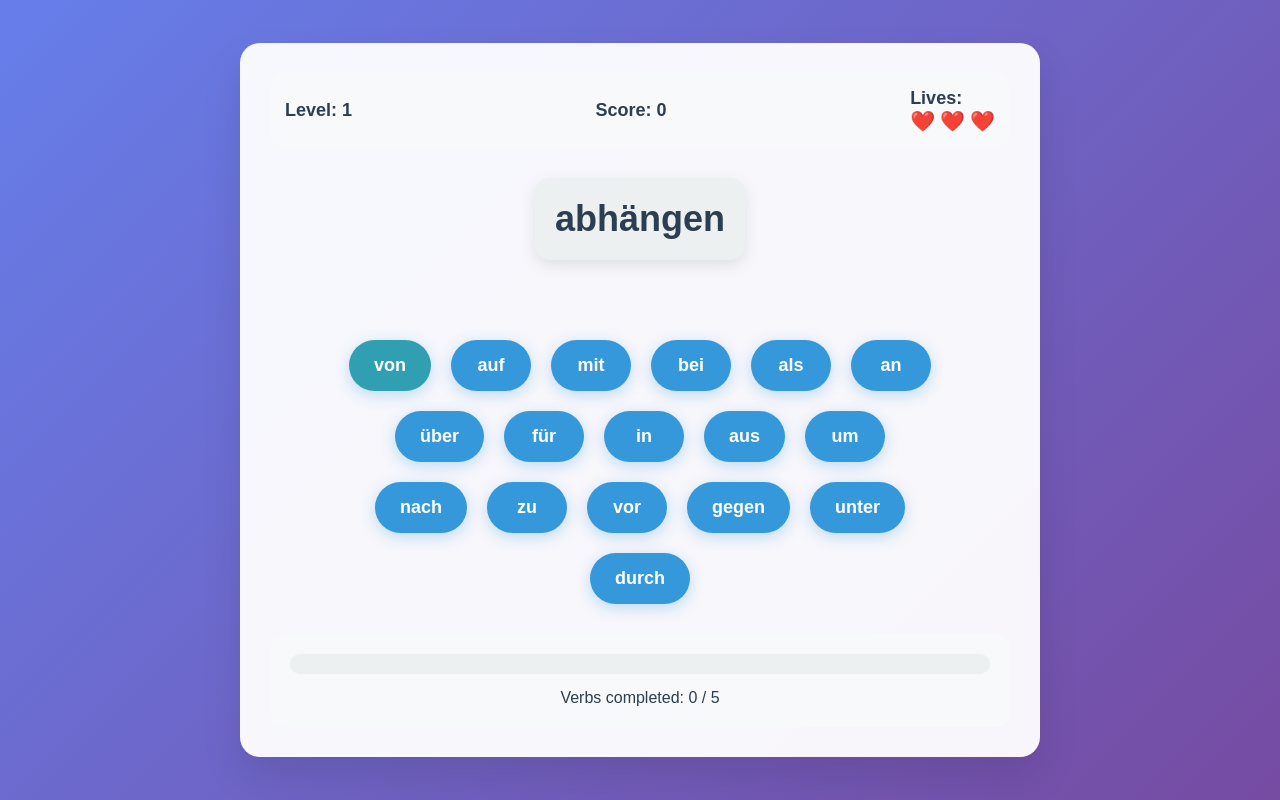
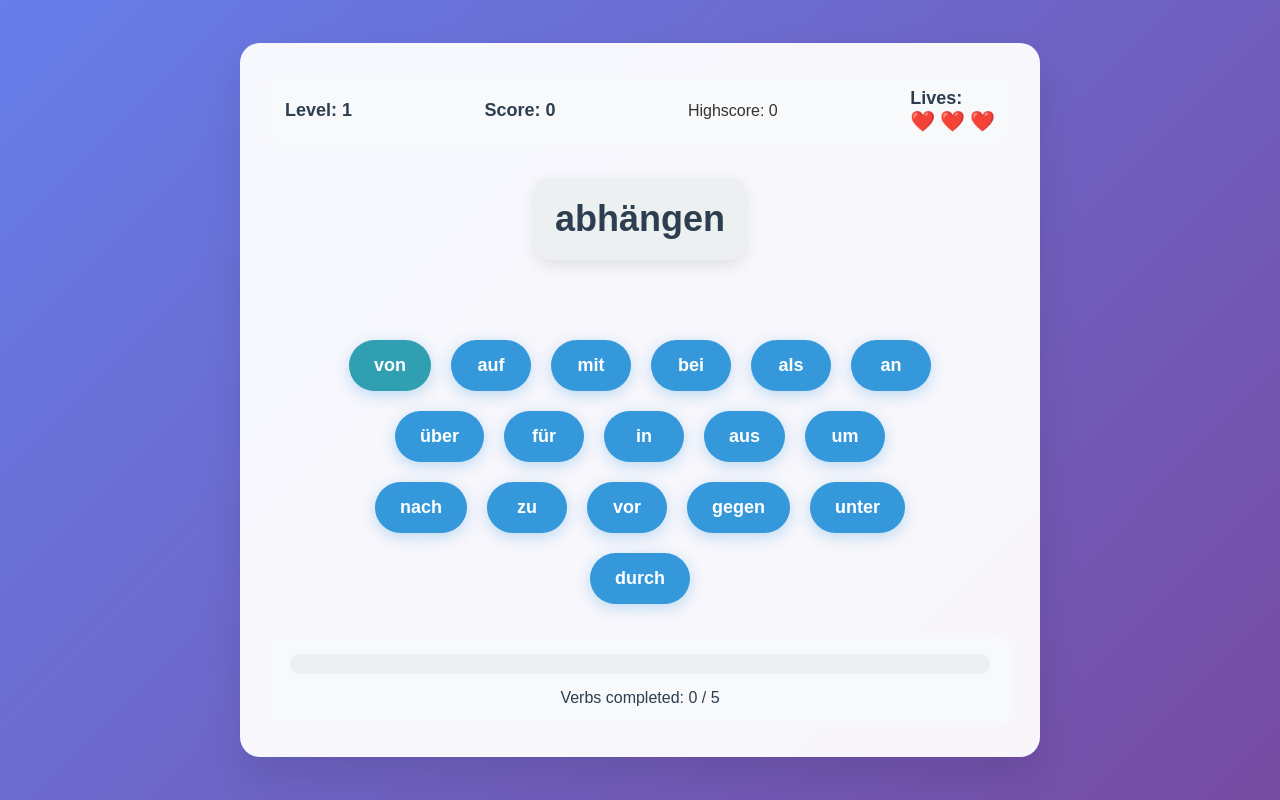
Before and after one commit to mhsenpc/german_prepositions, a plain HTML site: page index.html in a window 1280 px wide. Drawn offline with Linux system fonts and the light colour scheme.

Commit message:
add highscore

```diff
--- a/game.js
+++ b/game.js
@@ -133,6 +133,7 @@ class PrepositionsGame {
     updateUI() {
         document.getElementById('current-level').textContent = this.currentLevel;
         document.getElementById('score').textContent = this.score;
+        document.getElementById('highscore').textContent = this.highScore;
         this.updateHearts();
         this.updateLevelProgress();
     }
--- a/index.html
+++ b/index.html
@@ -14,6 +14,9 @@
             </div>
             <div class="score-info">
                 <span>Score: <span id="score">0</span></span>
+            </div>
+            <div class="highscore-info">
+                <span>Highscore: <span id="highscore">0</span></span>
             </div>
             <div class="lives-info">
                 <span>Lives: </span>
```
